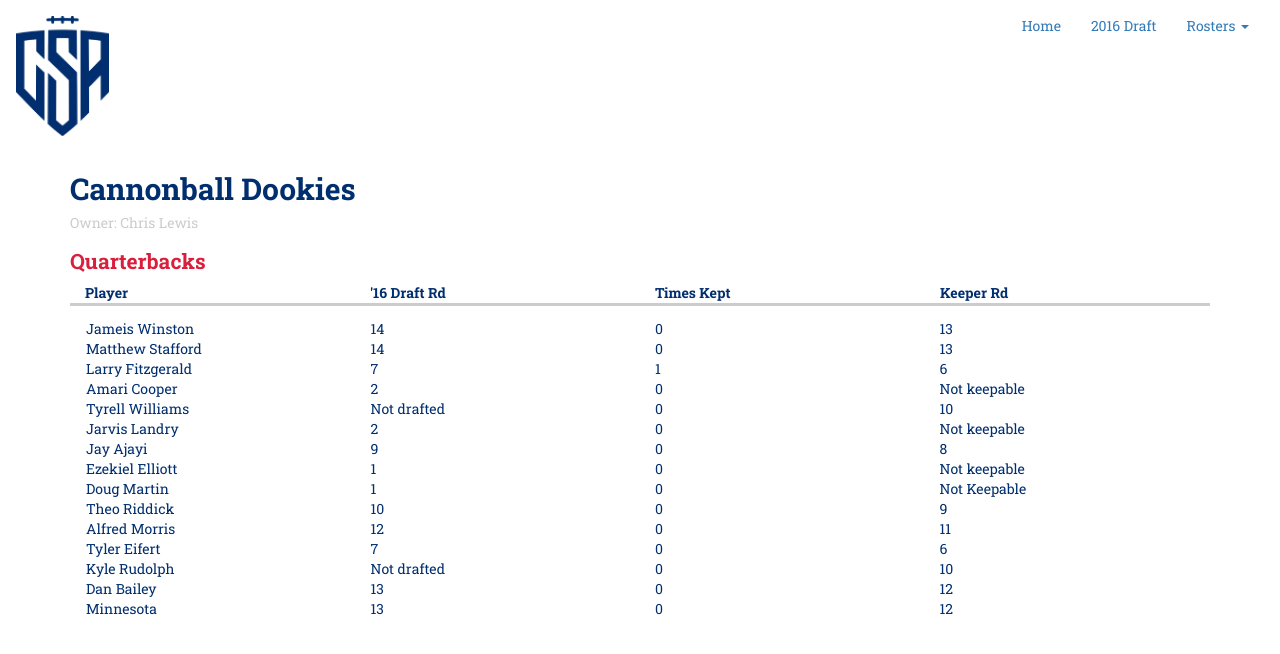
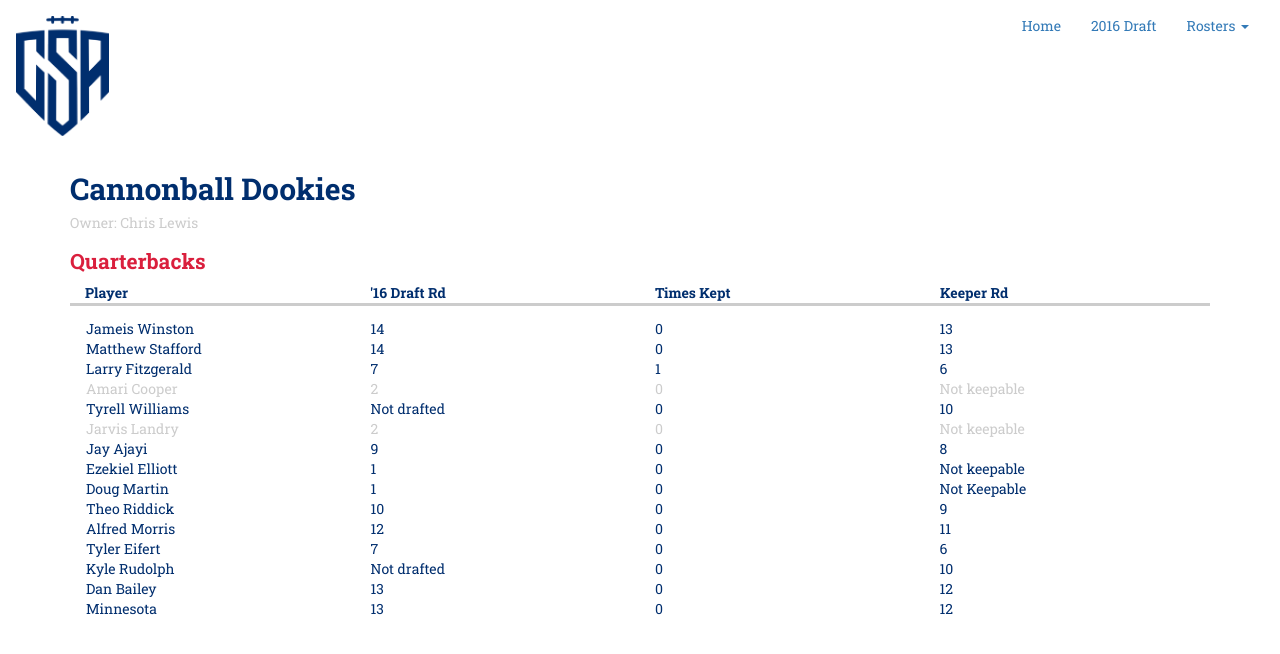
Before and after one commit to hichrislewis/csa-league.github.io, a Jekyll site: the page cannonballdookies.html, which Jekyll copies as it is, in a window 1280 px wide. Shown: the top 654 px of the page. Built offline with Jekyll 4.4.1, drawn with Linux system fonts in a browser that asks for light colours.

Commit message:
Update cannonballdookies.html

```diff
--- a/cannonballdookies.html
+++ b/cannonballdookies.html
@@ -86,18 +86,18 @@
                 <div class="col-xs-3 col-sm-3 col-md-3 col-lg-3">7</div>
                 <div class="col-xs-3 col-sm-3 col-md-3 col-lg-3">1</div>
                 <div class="col-xs-3 col-sm-3 col-md-3 col-lg-3">6</div>
-                <div class="col-xs-3 col-sm-3 col-md-3 col-lg-3">Amari Cooper</div>
-                <div class="col-xs-3 col-sm-3 col-md-3 col-lg-3">2</div>
-                <div class="col-xs-3 col-sm-3 col-md-3 col-lg-3">0</div>
-                <div class="col-xs-3 col-sm-3 col-md-3 col-lg-3">Not keepable</div>
+                <div class="col-xs-3 col-sm-3 col-md-3 col-lg-3 notkeepable">Amari Cooper</div>
+                <div class="col-xs-3 col-sm-3 col-md-3 col-lg-3 notkeepable">2</div>
+                <div class="col-xs-3 col-sm-3 col-md-3 col-lg-3 notkeepable">0</div>
+                <div class="col-xs-3 col-sm-3 col-md-3 col-lg-3 notkeepable">Not keepable</div>
                 <div class="col-xs-3 col-sm-3 col-md-3 col-lg-3">Tyrell Williams</div>
                 <div class="col-xs-3 col-sm-3 col-md-3 col-lg-3">Not drafted</div>
                 <div class="col-xs-3 col-sm-3 col-md-3 col-lg-3">0</div>
                 <div class="col-xs-3 col-sm-3 col-md-3 col-lg-3">10</div>
-                <div class="col-xs-3 col-sm-3 col-md-3 col-lg-3">Jarvis Landry</div>
-                <div class="col-xs-3 col-sm-3 col-md-3 col-lg-3">2</div>
-                <div class="col-xs-3 col-sm-3 col-md-3 col-lg-3">0</div>
-                <div class="col-xs-3 col-sm-3 col-md-3 col-lg-3">Not keepable</div>
+                <div class="col-xs-3 col-sm-3 col-md-3 col-lg-3 notkeepable">Jarvis Landry</div>
+                <div class="col-xs-3 col-sm-3 col-md-3 col-lg-3 notkeepable">2</div>
+                <div class="col-xs-3 col-sm-3 col-md-3 col-lg-3 notkeepable">0</div>
+                <div class="col-xs-3 col-sm-3 col-md-3 col-lg-3 notkeepable">Not keepable</div>
               <!--Runningbacks-->
                 <div class="col-xs-3 col-sm-3 col-md-3 col-lg-3">Jay Ajayi</div>
                 <div class="col-xs-3 col-sm-3 col-md-3 col-lg-3">9</div>
```
